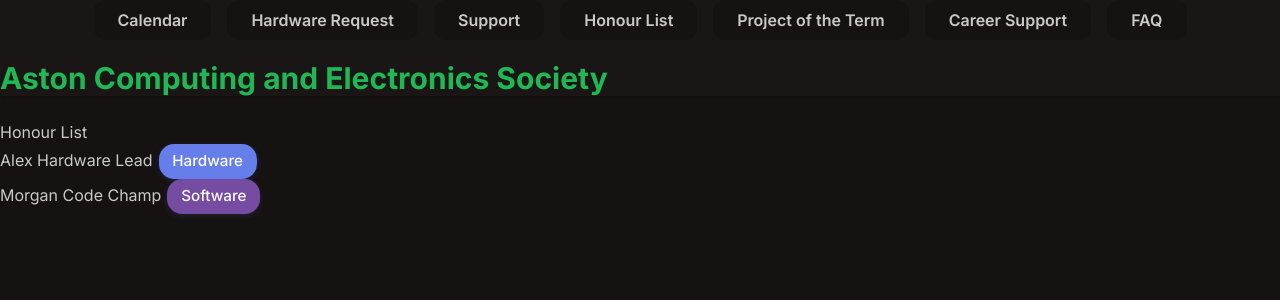
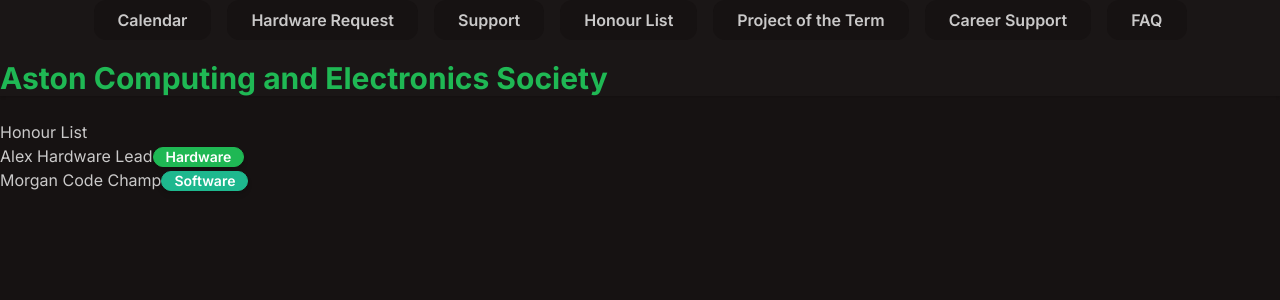
Before and after one commit to laithm/astonces, a Next.js app: page /honour-list in a window 1280 px wide. Shown: the top 300 px of the page. Built offline with nearby package versions, Linux system fonts and the light colour scheme.

Commit message:
daisified badges

```diff
--- a/src/app/components/Badge.tsx
+++ b/src/app/components/Badge.tsx
@@ -2,12 +2,12 @@
 
 type BadgeType = 'hardware' | 'software' | 'organiser' | 'winner' | 'project';
 
-const badgeConfig: Record<BadgeType, { label: string; color: string }> = {
-  hardware: { label: 'Hardware', color: '#667eea' },
-  software: { label: 'Software', color: '#764ba2' },
-  organiser: { label: 'Organiser', color: '#38b2ac' },
-  winner: { label: 'Winner', color: '#ed8936' },
-  project: { label: 'Project', color: '#3182ce' }
+const badgeClassMap: Record<BadgeType, string> = {
+  hardware: 'badge-primary',
+  software: 'badge-secondary',
+  organiser: 'badge-accent',
+  winner: 'badge-warning',
+  project: 'badge-info',
 };
 
 interface BadgeProps {
@@ -15,23 +15,11 @@
 }
 
 export default function Badge({ type }: BadgeProps) {
-  const badge = badgeConfig[type] || { label: 'Badge', color: '#718096' };
+  const badgeClass = badgeClassMap[type] || 'badge';
 
   return (
-    <span
-      style={{
-        display: 'inline-block',
-        background: badge.color,
-        color: 'white',
-        padding: '0.4em 0.9em',
-        margin: '0 0.4em',
-        fontSize: '0.95em',
-        fontWeight: 500,
-        borderRadius: '1em',
-        boxShadow: '0 2px 6px rgba(102,126,234,0.15)'
-      }}
-    >
-      {badge.label}
+    <span className={`badge ${badgeClass} rounded-full px-3 py-1 text-white font-semibold shadow-md`}>
+      {type.charAt(0).toUpperCase() + type.slice(1)}
     </span>
   );
 }
```
